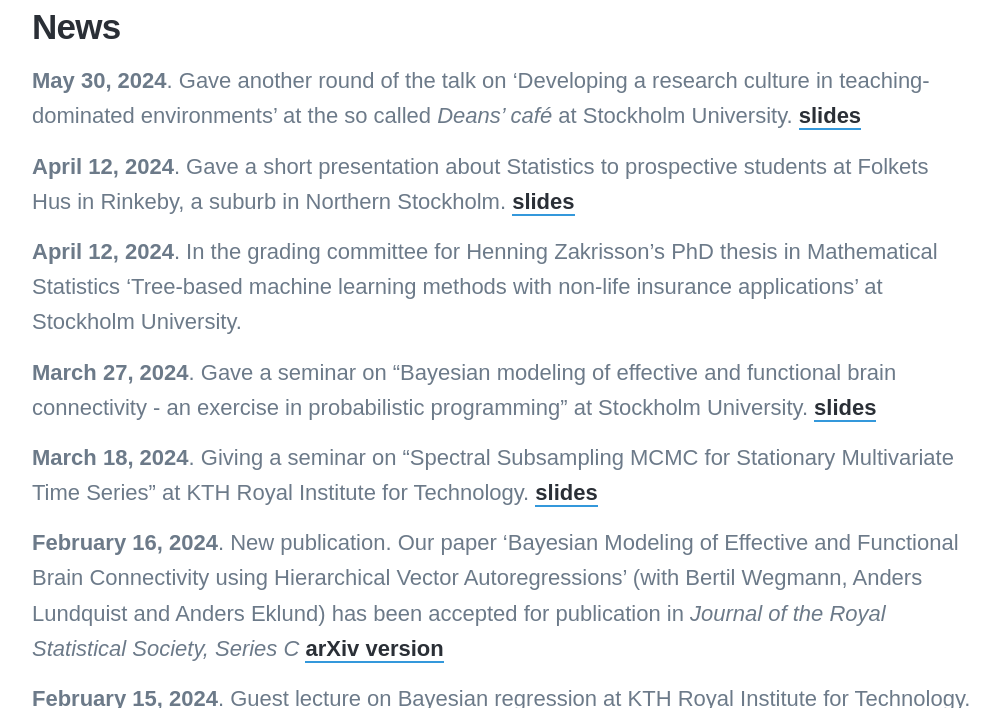
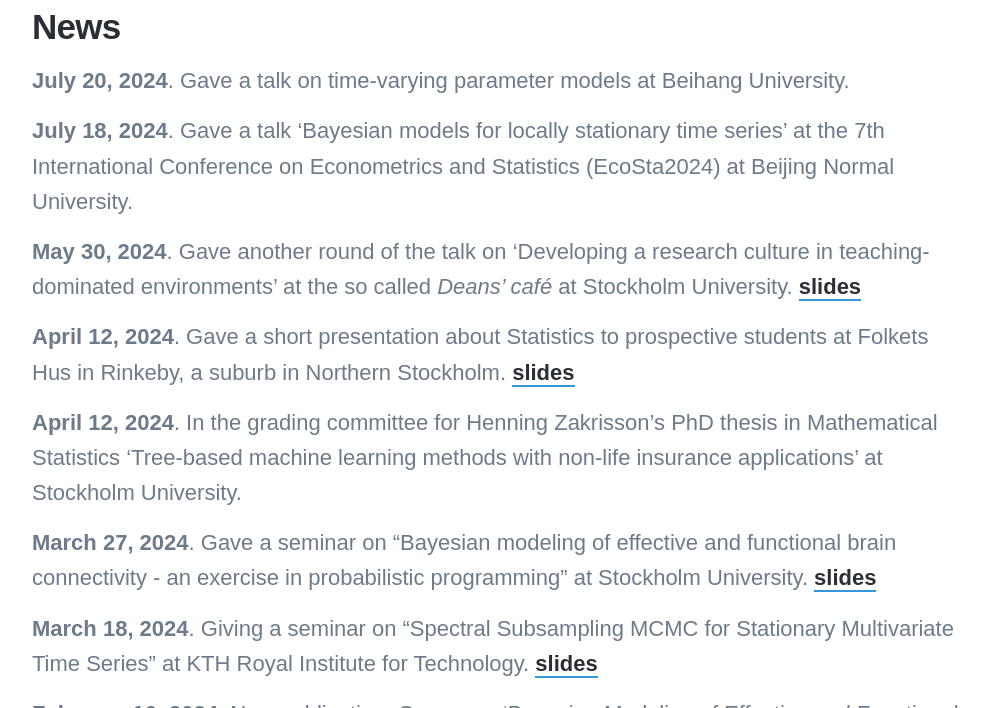
Before and after one commit to mattiasvillani/mattiasvillani.github.io, a Jekyll site: the page built from _pages/news.md, in a window 1280 px wide and 900 px high, scrolled down 416 px, cut to the strip 192-900 px from the top of the window. Shown: the whole strip, without its empty margins (138-1138 px from the left). Built offline with Jekyll 4.4.1, drawn with Linux system fonts in a browser that asks for light colours; nearby versions of some CDN libraries; some web fonts are replaced.

Commit message:
update news

```diff
--- a/_data/postdoclist.yml
+++ b/_data/postdoclist.yml
@@ -7,7 +7,7 @@
 - name: "Matias Quiroz"
   image: quiroz.jpg
   topic: Bayesian inference for large data problems
-  position: Senior lecturer at Dept. of Statistics, Stockholm University
+  position: Lecturer at School of Mathematical and Physical Sciences, University of Technology Sydney
   current: false
 
 - name: "Johan Dahlin"
--- a/_pages/news.md
+++ b/_pages/news.md
@@ -7,6 +7,10 @@
 
 
 ## News
+
+**July 20, 2024**.  Gave a talk on time-varying parameter models at Beihang University.
+
+**July 18, 2024**.  Gave a talk 'Bayesian models for locally stationary time series' at the 7th International Conference on Econometrics and Statistics (EcoSta2024) at Beijing Normal University.
 
 **May 30, 2024**.  Gave another round of the talk on 'Developing a research culture in teaching-dominated environments' at the so called *Deans' café* at Stockholm University. [slides](https://mattiasvillani.com/ResearchCulture/ResearchCultureTalk.html)
 
```
